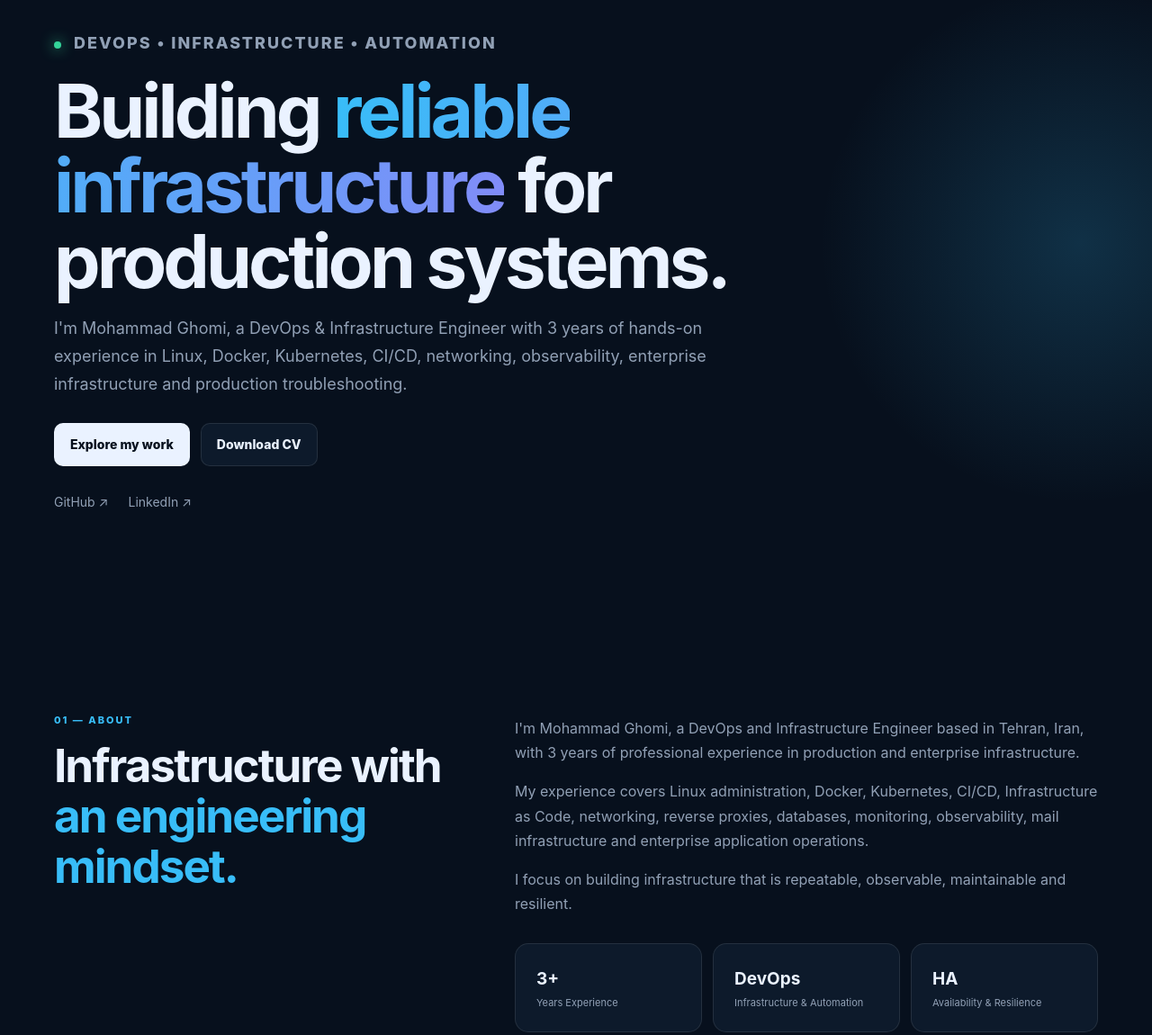
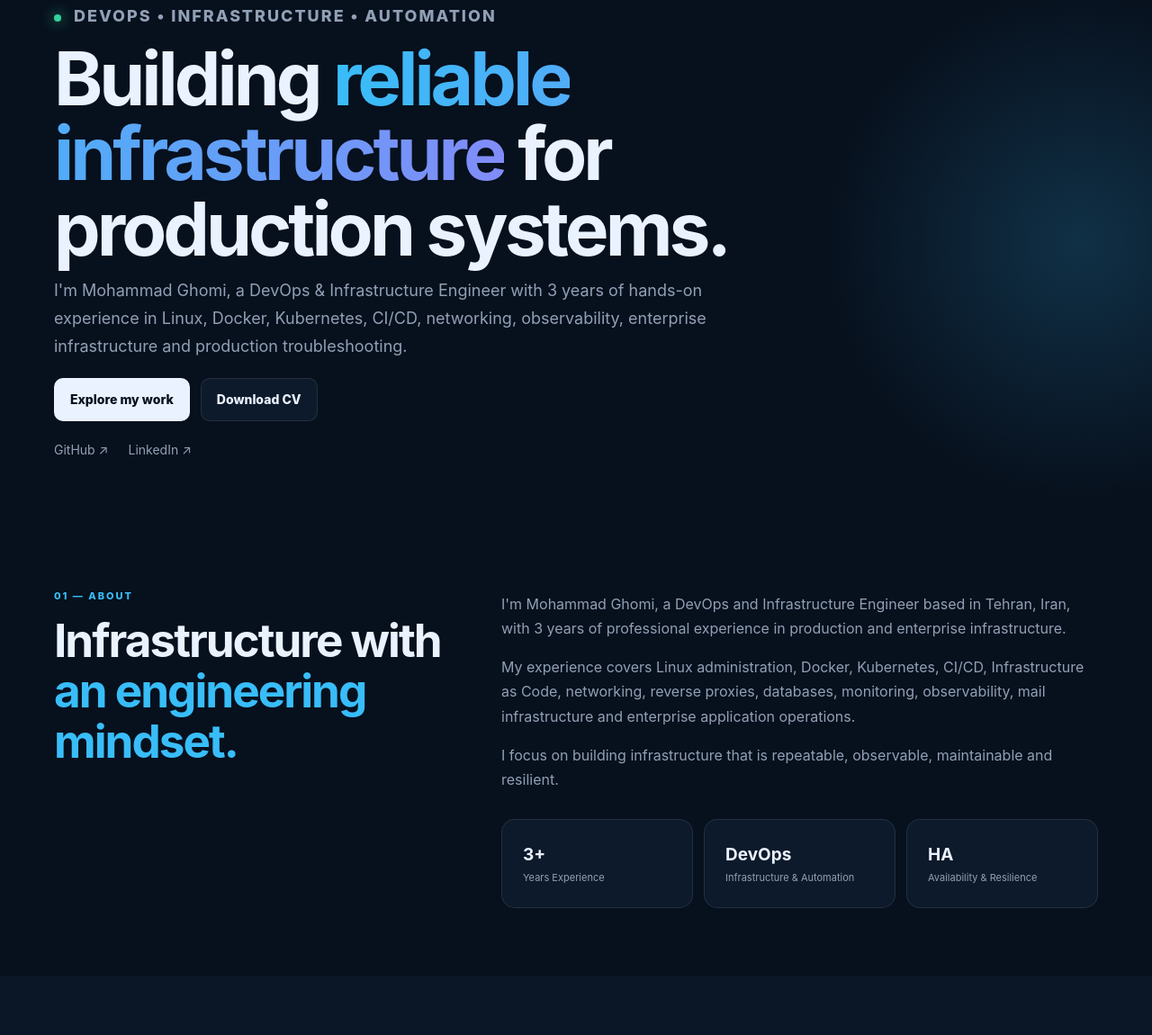
Before and after one commit to mohammadghomi/mohammadghomi.github.io, a plain HTML site: page index.html in a window 1280 px wide. Shown: the part 130-1280 px from the top of the page at 90% size. Drawn offline with Linux system fonts and the light colour scheme.

```diff
--- a/style.css
+++ b/style.css
@@ -98,10 +98,10 @@
 ========================= */
 
 .hero {
-    min-height: 100vh;
+    min-height: auto;
     position: relative;
     overflow: hidden;
-    padding: 145px 0 80px;
+    padding: 125px 0 55px;
 }
 
 .hero-copy {
@@ -146,7 +146,7 @@
     font-size: clamp(48px, 6.5vw, 82px);
     line-height: 1.02;
     letter-spacing: -4px;
-    margin: 18px 0;
+    margin: 12px 0;
 }
 
 h1 b {
@@ -164,6 +164,7 @@
     max-width: 800px;
     color: var(--muted);
     font-size: 18px;
+    margin: 8px 0;
 }
 
 /* =========================
@@ -174,7 +175,7 @@
     display: flex;
     gap: 12px;
     flex-wrap: wrap;
-    margin: 28px 0;
+    margin: 20px 0;
 }
 
 .btn {
@@ -213,7 +214,7 @@
 ========================= */
 
 .section {
-    padding: 110px 0;
+    padding: 75px 0;
 }
 
 .alt {
@@ -224,7 +225,7 @@
     font-size: clamp(34px, 4vw, 54px);
     line-height: 1.1;
     letter-spacing: -2px;
-    margin: 12px 0 40px;
+    margin: 8px 0 40px;
 }
 
 h2 em {
@@ -239,7 +240,7 @@
 .two {
     display: grid;
     grid-template-columns: 0.8fr 1.2fr;
-    gap: 80px;
+    gap: 55px;
 }
 
 .copy p {
```
